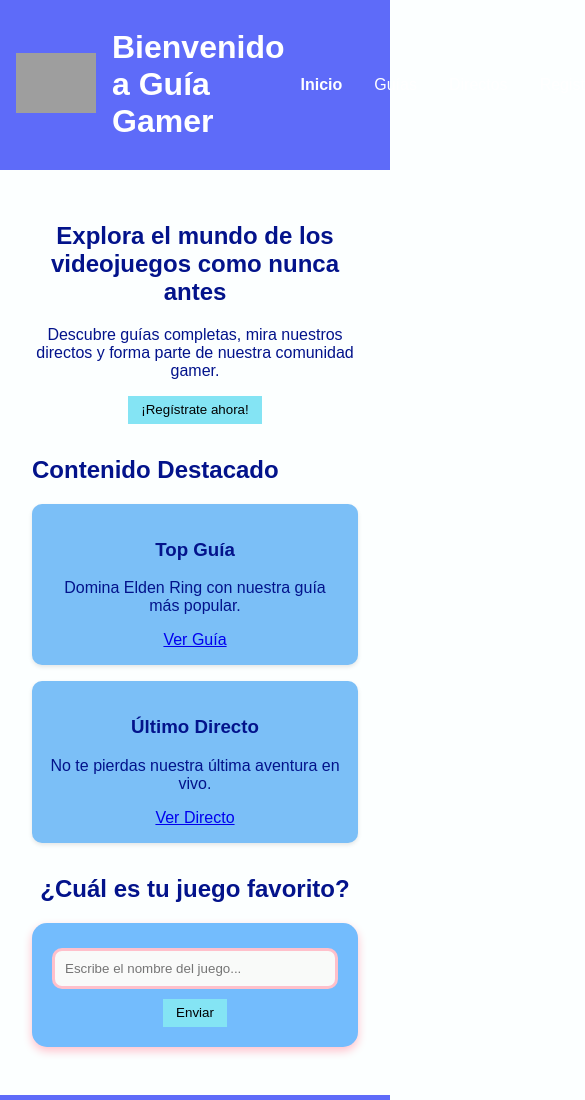
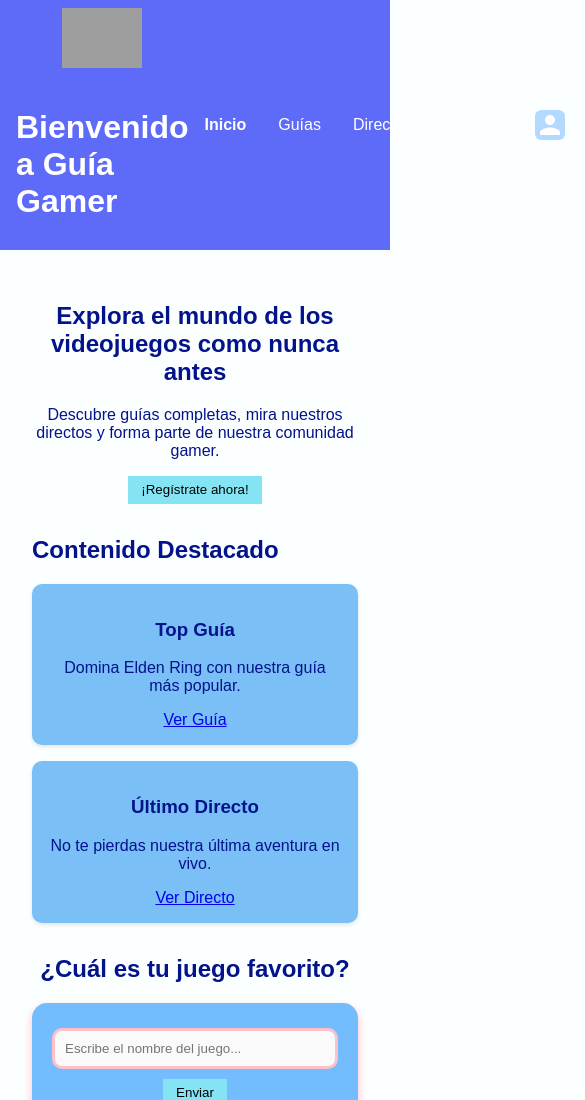
Before and after one commit to Eshanea/Eshanea2, a plain HTML site: page index.html in a window 390 px wide. Shown: the top 1100 px of the page, 585 px wide, since content can reach past the window. Drawn offline with Linux system fonts and the light colour scheme; grey boxes are pictures that could not be loaded.

Commit message:
Update styles.css

```diff
--- a/styles.css
+++ b/styles.css
@@ -157,8 +157,6 @@ footer {
 }
 @media (max-width: 768px) {
   .logo-nav-container {
-    flex-direction: row;
-    align-items: center;
-    gap: 1em;
+    flex-direction: column;
   }
 }
```
